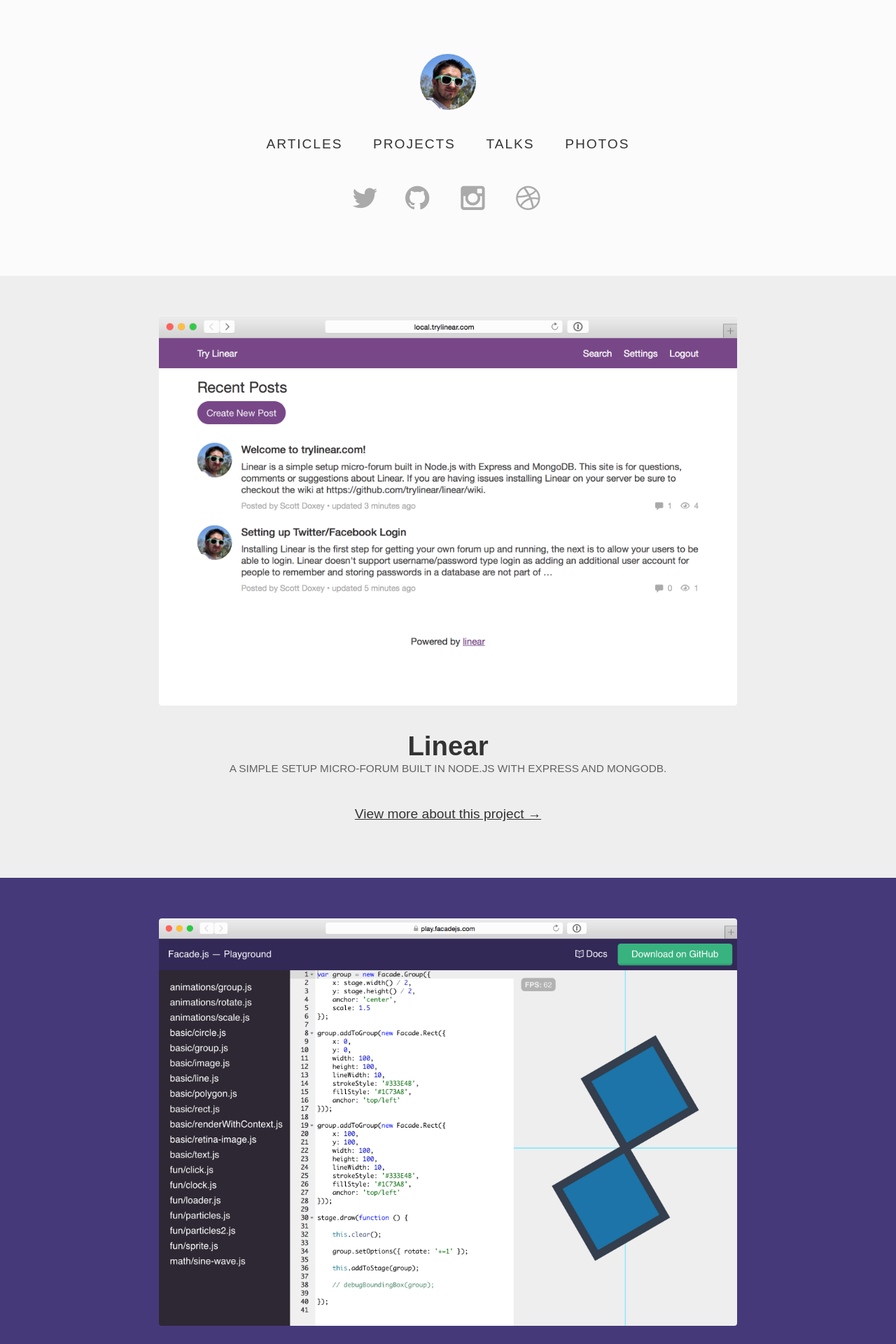
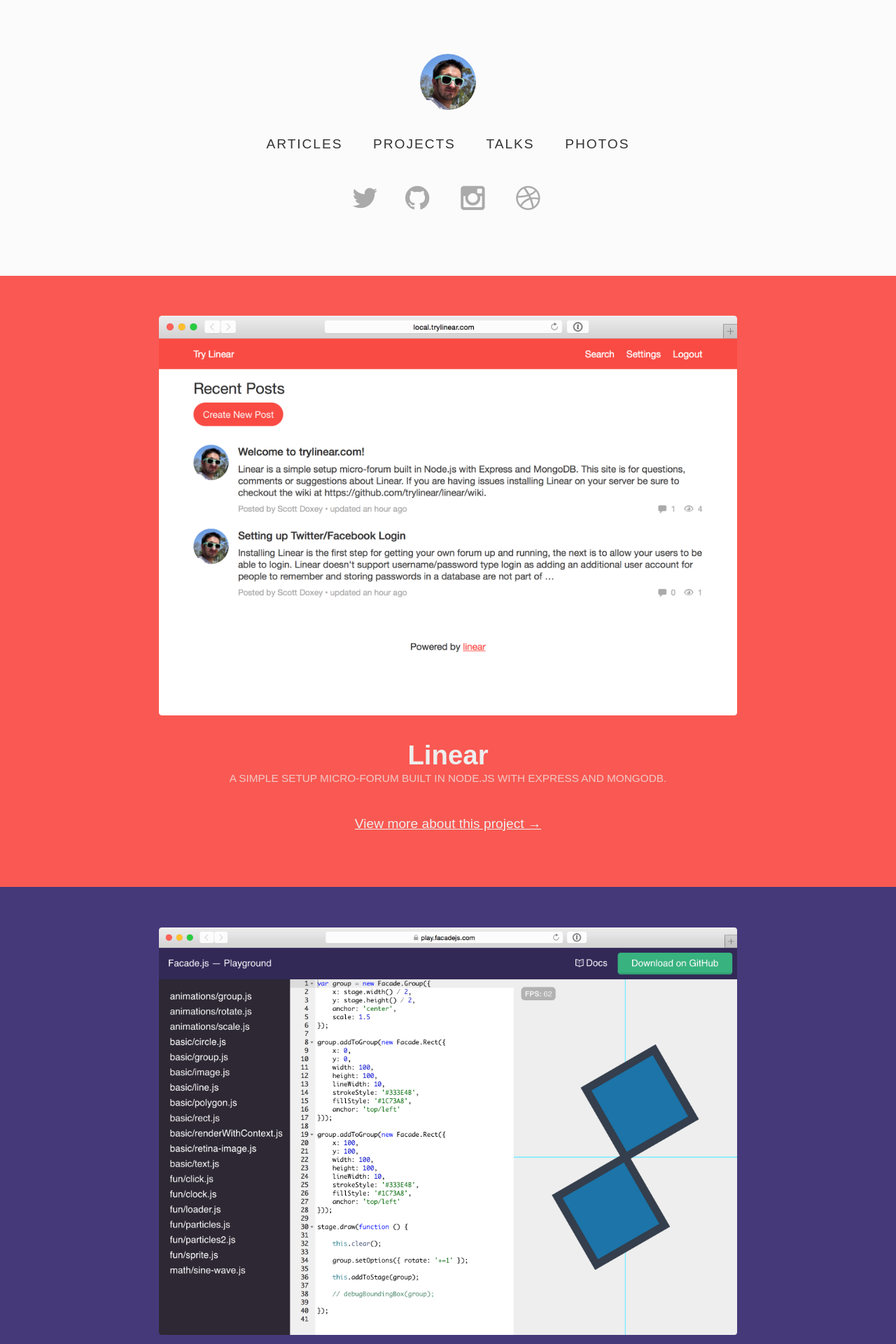
Before and after one commit to neogeek/neogeek.github.io, a Jekyll site: the page built from projects/index.html, in a window 1280 px wide. Shown: the top 1920 px of the page at 70% size. Built offline with Jekyll 4.4.1, drawn with Linux system fonts in a browser that asks for light colours; Markdown is read by kramdown in place of the engine named in the settings.

Commit message:
Updated project colors.

```diff
--- a/_sass/_projects.scss
+++ b/_sass/_projects.scss
@@ -45,6 +45,8 @@
     }
 
     &.linear {
+        color: #eee;
+        background-color: lighten(#F94B43, 3);
         img {
             padding: 1em 1em 2em;
             max-width: 45em;
```
Also changed, not shown: projects/linear/screenshot.png.
